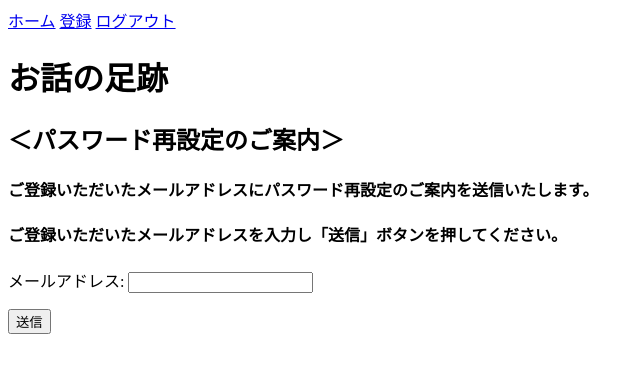
After one commit to yuyuyuyuyuka/Picture-book-reading-record, a Django app: page /accounts/request_password_reset/ in a window 1280 px wide. The commit adds this page. Shown: the top 373 px of the page, without its empty margins (0-644 px from the left). Run offline with Django 5.2, Linux system fonts and the light colour scheme.

Commit message:
パスワード再設定のtemplateの作成

```diff
--- a/picture_book/templates/accounts/login.html
+++ b/picture_book/templates/accounts/login.html
@@ -7,7 +7,8 @@
     <input type="submit" value="ログイン">
 </form>
 
-<h3>※パスワードを忘れた方はこちら</h3>
+<p><a href="{% url 'accounts:request_password_reset' %}">※パスワードを忘れた方はこちら</a></p>
+
 
 <h3>初めてご利用の方は</h3>
 <a href="{% url 'accounts:regist' %}"><span style="color:red">アカウント登録</span></a>
--- /dev/null
+++ b/picture_book/templates/accounts/password_reset_form.html
@@ -0,0 +1,12 @@
+{% extends "base.html" %}
+{% block content %}
+<h1>お話の足跡</h1>
+<h2>＜パスワード再設定のご案内＞</h2>
+<h4>ご登録いただいたメールアドレスにパスワード再設定のご案内を送信いたします。</h4>
+<h4>ご登録いただいたメールアドレスを入力し「送信」ボタンを押してください。</h4>
+<form method="POST">
+    {% csrf_token %}
+    {{ reset_form.as_p }}
+    <input type="submit" value="送信">
+</form>
+{% endblock %}
```
